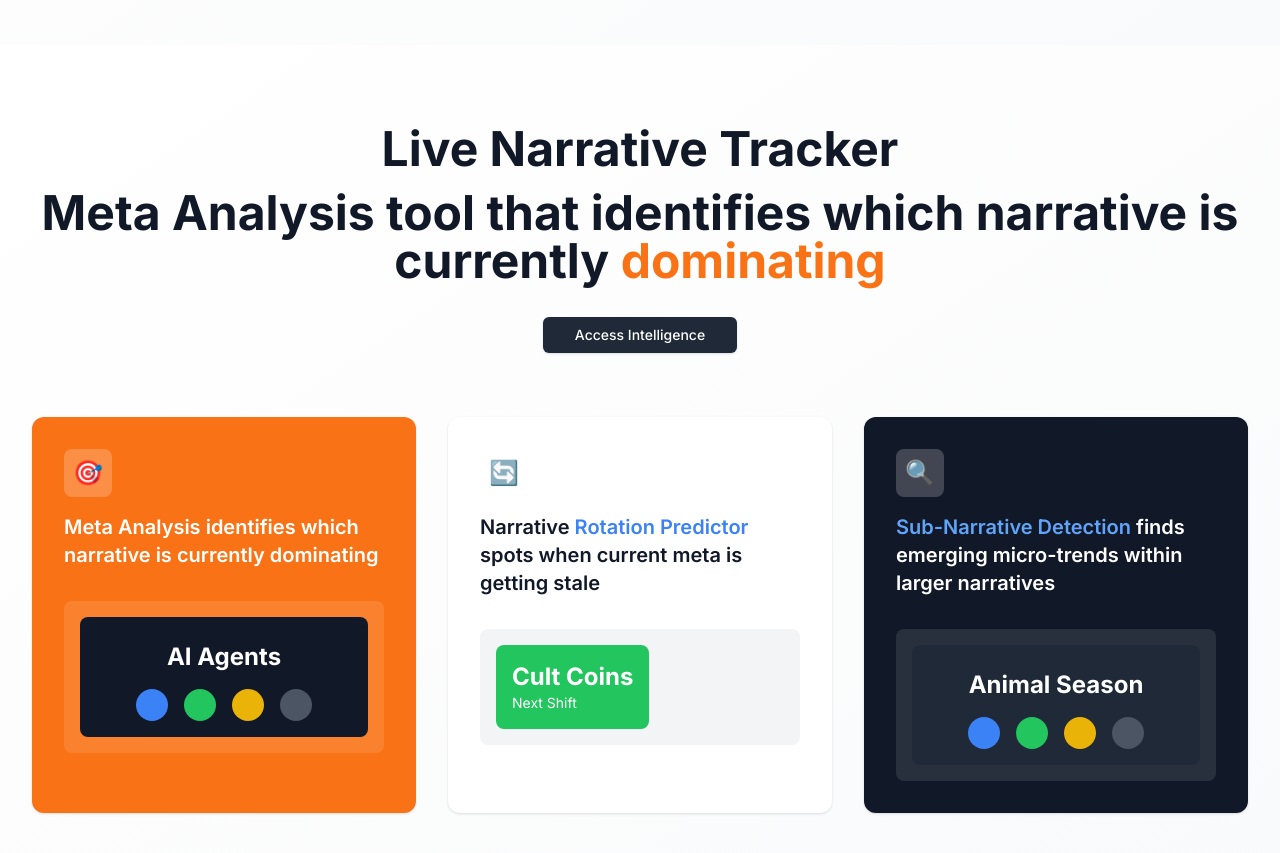
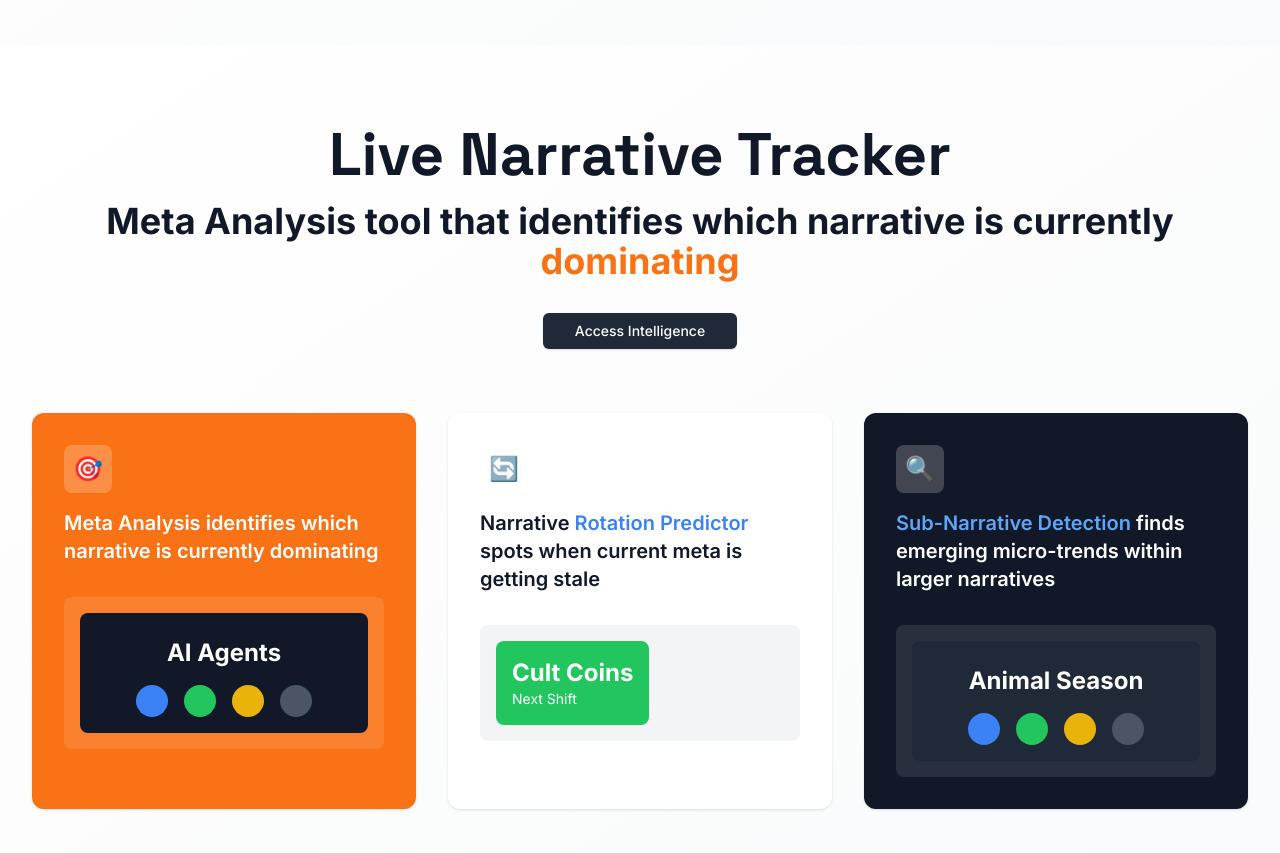
Before and after one commit to Fxlando/websitebuilder, a Next.js app: page / in a window 1280 px wide. Shown: the part 820-1673 px from the top of the page. Built offline with nearby package versions, Linux system fonts and the light colour scheme; no server answers.

Commit message:
Auto-commit: Blob Token Landing Page updates

```diff
--- a/src/app/layout.tsx
+++ b/src/app/layout.tsx
@@ -1,5 +1,5 @@
 import type { Metadata } from "next";
-import { Geist, Geist_Mono } from "next/font/google";
+import { Geist, Geist_Mono, Space_Grotesk } from "next/font/google";
 import "../styles/globals.css";
 import ClientBody from "../components/ClientBody";
 import Script from "next/script";
@@ -15,6 +15,11 @@ const geistMono = Geist_Mono({
   subsets: ["latin"],
 });
 
+const spaceGrotesk = Space_Grotesk({
+  variable: "--font-space-grotesk",
+  subsets: ["latin"],
+});
+
 export const metadata: Metadata = baseMetadata;
 
 export default function RootLayout({
@@ -23,7 +28,7 @@ export default function RootLayout({
   children: React.ReactNode;
 }>) {
   return (
-    <html lang="en" className={`${geistSans.variable} ${geistMono.variable}`}>
+    <html lang="en" className={`${geistSans.variable} ${geistMono.variable} ${spaceGrotesk.variable}`}>
       <head>
         <Script
           crossOrigin="anonymous"
--- a/src/components/sections/WalletSection.tsx
+++ b/src/components/sections/WalletSection.tsx
@@ -67,10 +67,10 @@ export const WalletSection = () => {
           viewport={{ once: true }}
           transition={{ duration: 0.8 }}
         >
-          <h2 className="text-3xl md:text-4xl lg:text-5xl font-bold text-gray-900 mb-4">
+          <h2 className="text-4xl md:text-5xl lg:text-6xl font-bold text-gray-900 mb-4" style={{ fontFamily: 'var(--font-space-grotesk)' }}>
             Live Narrative Tracker
           </h2>
-          <h2 className="text-3xl md:text-4xl lg:text-5xl font-bold mb-8">
+          <h2 className="text-2xl md:text-3xl lg:text-4xl font-bold mb-8">
             <span className="text-gray-900">Meta Analysis tool that identifies which narrative is currently </span>
             <span className="text-orange-500">dominating</span>
           </h2>
```
